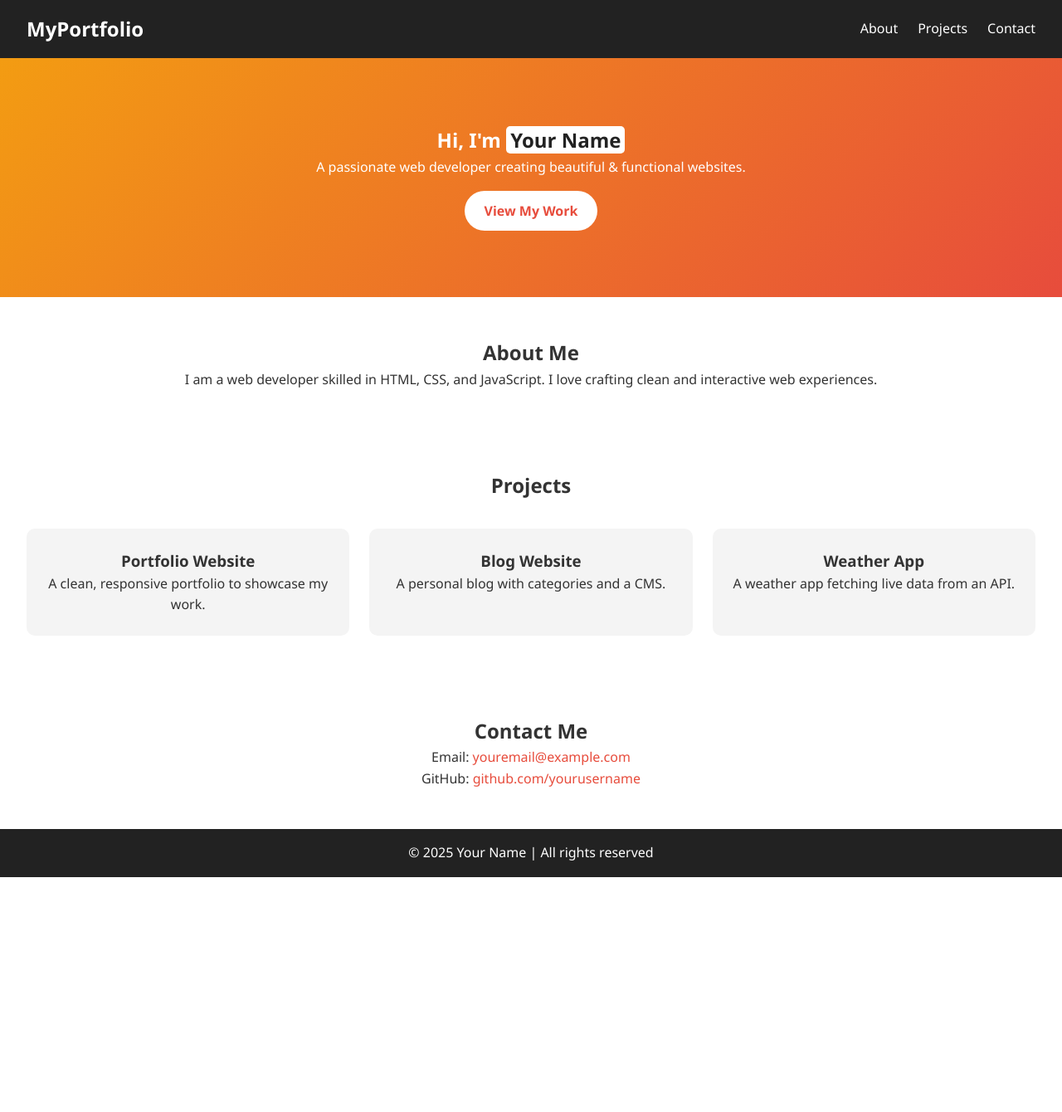
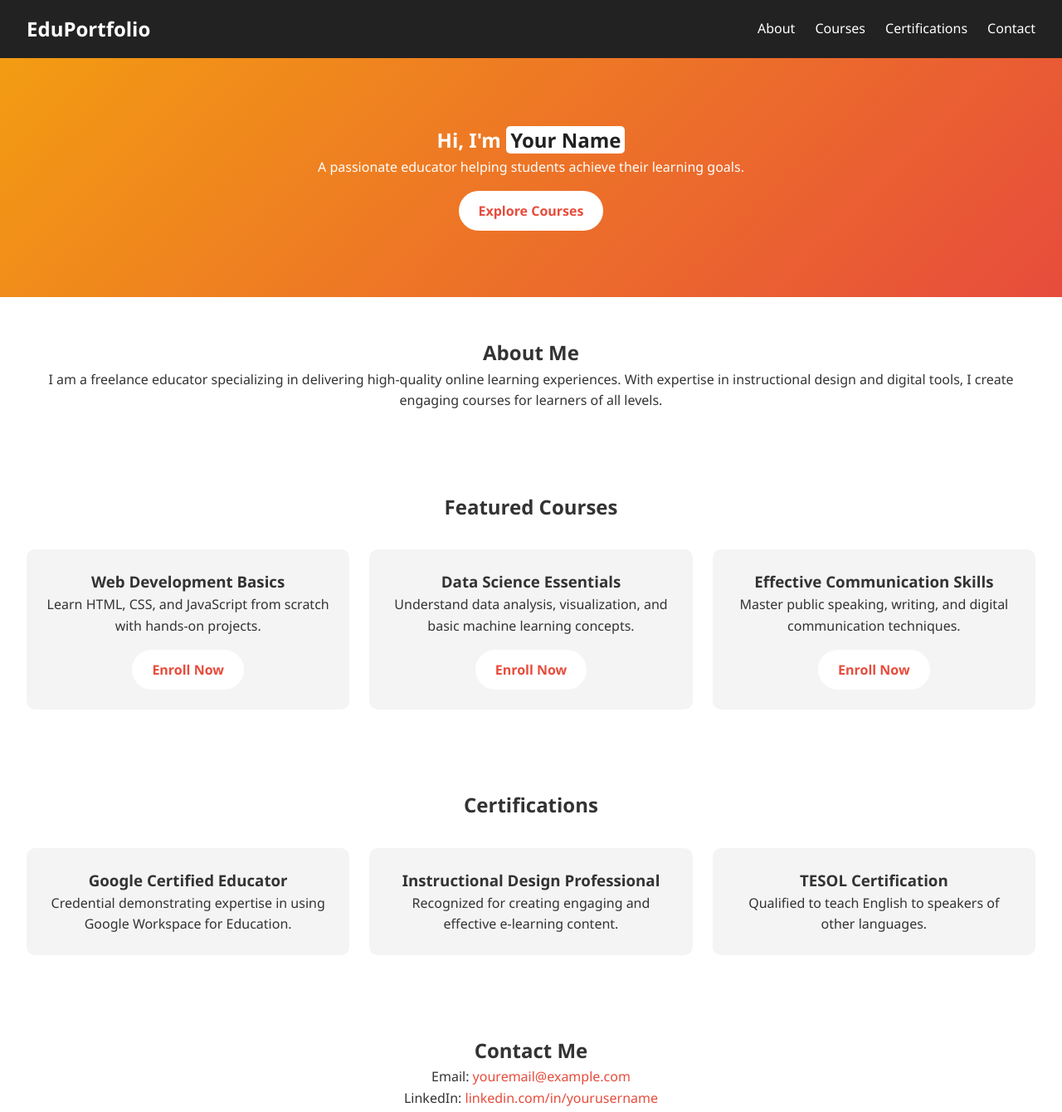
Before and after one commit to Raj-Patkar/ccl_exp3, a plain HTML site: page index.html in a window 1280 px wide. Shown: the top 1340 px of the page at 83% size. Before the commit the page ends 1057 px from the top, so only its background shows below. Drawn offline with Linux system fonts and the light colour scheme.

Commit message:
Update index.html

```diff
--- a/index.html
+++ b/index.html
@@ -3,16 +3,17 @@
 <head>
     <meta charset="UTF-8">
     <meta name="viewport" content="width=device-width, initial-scale=1.0">
-    <title>My Portfolio</title>
+    <title>Educator Portfolio</title>
     <link rel="stylesheet" href="style.css">
 </head>
 <body>
     <header>
         <nav>
-            <h1 class="logo">MyPortfolio</h1>
+            <h1 class="logo">EduPortfolio</h1>
             <ul>
                 <li><a href="#about">About</a></li>
-                <li><a href="#projects">Projects</a></li>
+                <li><a href="#courses">Courses</a></li>
+                <li><a href="#certifications">Certifications</a></li>
                 <li><a href="#contact">Contact</a></li>
             </ul>
         </nav>
@@ -21,33 +22,54 @@
     <section class="hero">
         <div class="hero-text">
             <h2>Hi, I'm <span>Your Name</span></h2>
-            <p>A passionate web developer creating beautiful & functional websites.</p>
-            <a href="#projects" class="btn">View My Work</a>
+            <p>A passionate educator helping students achieve their learning goals.</p>
+            <a href="#courses" class="btn">Explore Courses</a>
         </div>
     </section>
 
     <section id="about" class="about">
         <h2>About Me</h2>
         <p>
-            I am a web developer skilled in HTML, CSS, and JavaScript.
-            I love crafting clean and interactive web experiences.
+            I am a freelance educator specializing in delivering high-quality online learning experiences.
+            With expertise in instructional design and digital tools, I create engaging courses for learners of all levels.
         </p>
     </section>
 
-    <section id="projects" class="projects">
-        <h2>Projects</h2>
+    <section id="courses" class="projects">
+        <h2>Featured Courses</h2>
         <div class="project-list">
             <div class="project-card">
-                <h3>Portfolio Website</h3>
-                <p>A clean, responsive portfolio to showcase my work.</p>
+                <h3>Web Development Basics</h3>
+                <p>Learn HTML, CSS, and JavaScript from scratch with hands-on projects.</p>
+                <a href="https://example.com/enroll/webdev" class="btn">Enroll Now</a>
             </div>
             <div class="project-card">
-                <h3>Blog Website</h3>
-                <p>A personal blog with categories and a CMS.</p>
+                <h3>Data Science Essentials</h3>
+                <p>Understand data analysis, visualization, and basic machine learning concepts.</p>
+                <a href="https://example.com/enroll/datasci" class="btn">Enroll Now</a>
             </div>
             <div class="project-card">
-                <h3>Weather App</h3>
-                <p>A weather app fetching live data from an API.</p>
+                <h3>Effective Communication Skills</h3>
+                <p>Master public speaking, writing, and digital communication techniques.</p>
+                <a href="https://example.com/enroll/communication" class="btn">Enroll Now</a>
+            </div>
+        </div>
+    </section>
+
+    <section id="certifications" class="projects">
+        <h2>Certifications</h2>
+        <div class="project-list">
+            <div class="project-card">
+                <h3>Google Certified Educator</h3>
+                <p>Credential demonstrating expertise in using Google Workspace for Education.</p>
+            </div>
+            <div class="project-card">
+                <h3>Instructional Design Professional</h3>
+                <p>Recognized for creating engaging and effective e-learning content.</p>
+            </div>
+            <div class="project-card">
+                <h3>TESOL Certification</h3>
+                <p>Qualified to teach English to speakers of other languages.</p>
             </div>
         </div>
     </section>
@@ -55,7 +77,7 @@
     <section id="contact" class="contact">
         <h2>Contact Me</h2>
         <p>Email: <a href="mailto:youremail@example.com">youremail@example.com</a></p>
-        <p>GitHub: <a href="https://github.com/yourusername" target="_blank">github.com/yourusername</a></p>
+        <p>LinkedIn: <a href="https://linkedin.com/in/yourusername" target="_blank">linkedin.com/in/yourusername</a></p>
     </section>
 
     <footer>
```
